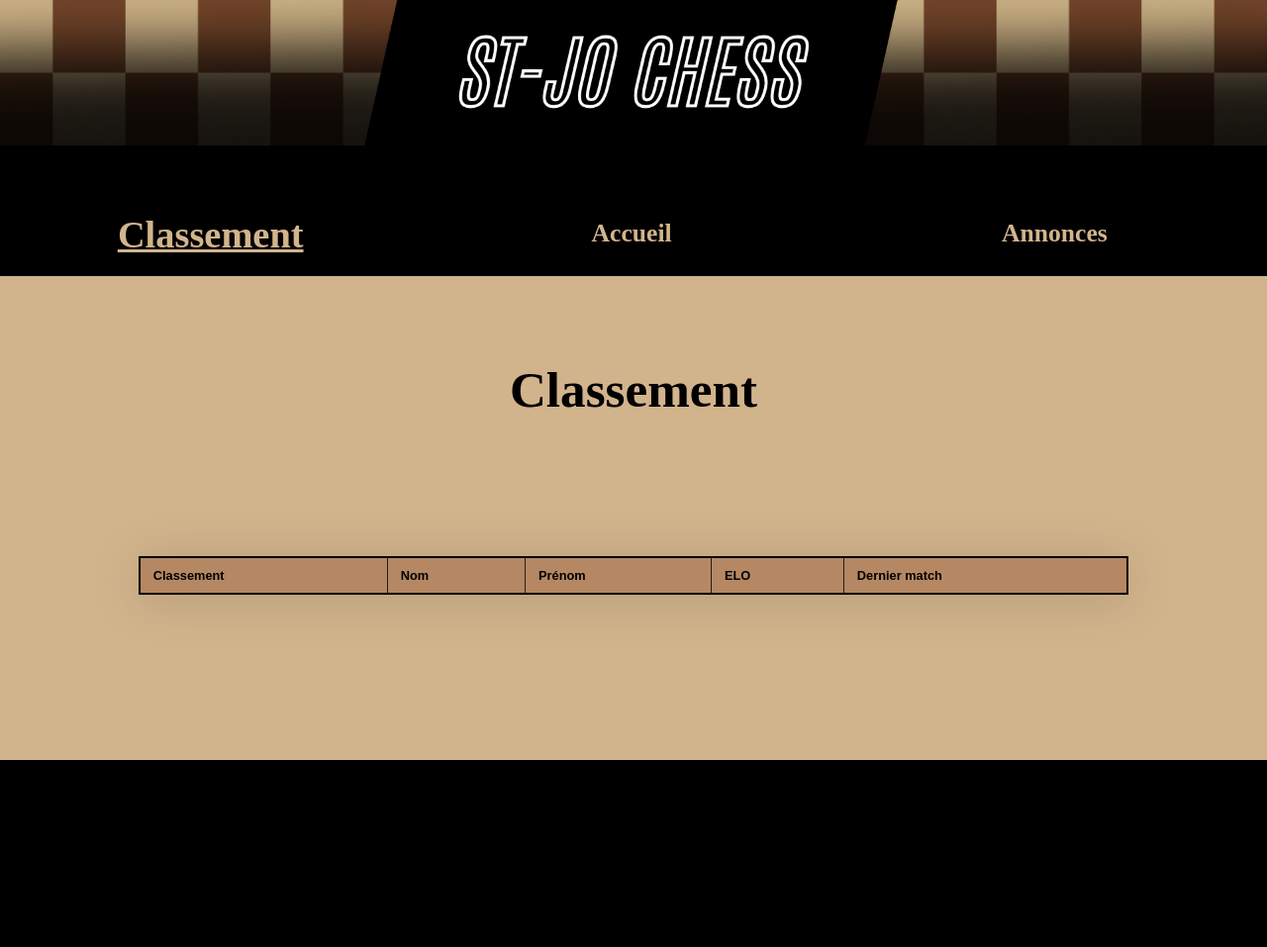
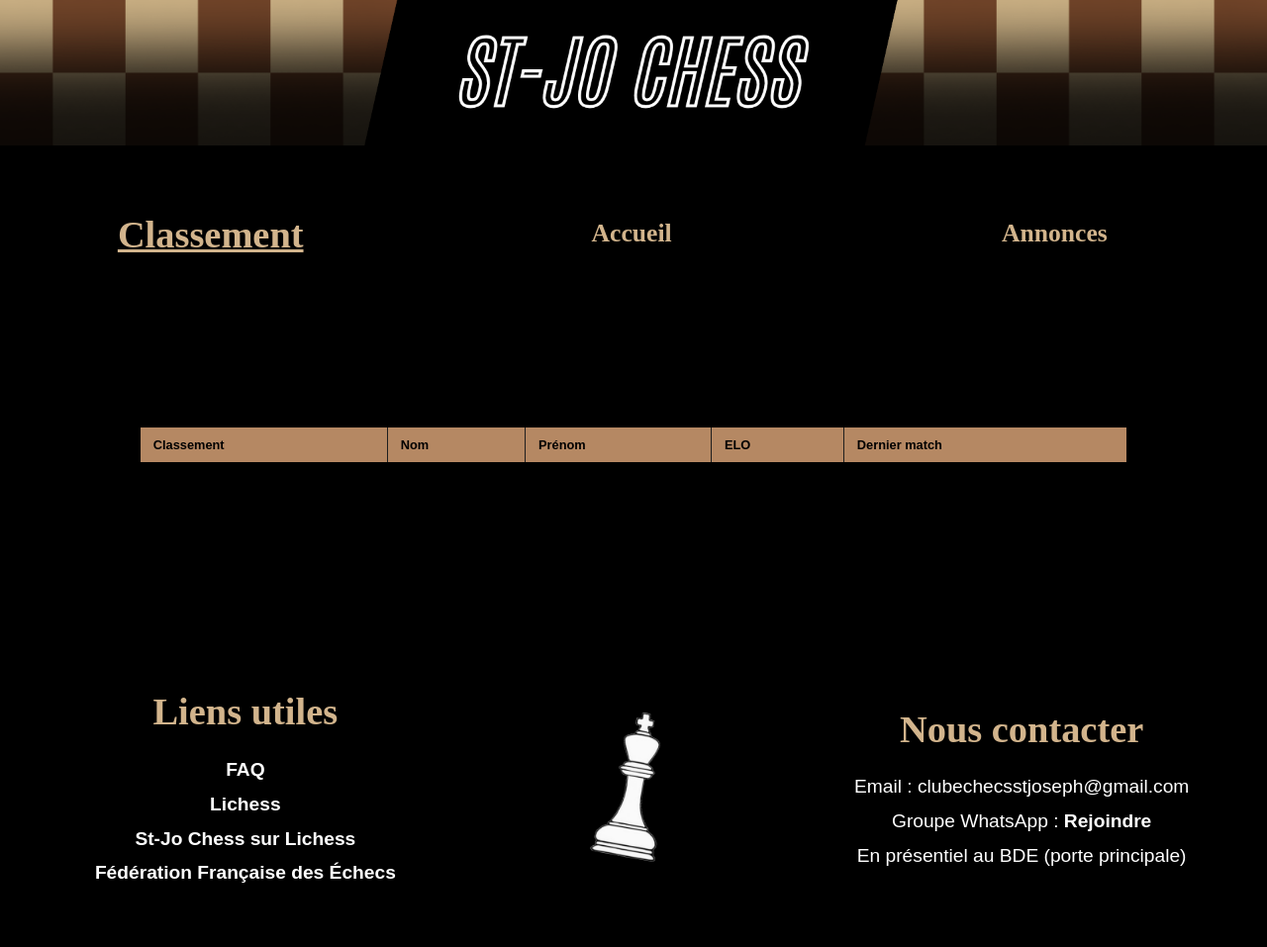
Before and after one commit to LeRecquin/StJo-Chess, a plain HTML site: page classement-index.html in a window 1280 px wide. Shown: the whole page at 99% size. Before the commit the page ends 800 px from the top, so only its background shows below. Drawn offline with Linux system fonts and the light colour scheme; no server answers.

Commit message:
Classement rework 1.2

```diff
--- a/classement-index.html
+++ b/classement-index.html
@@ -23,7 +23,6 @@
             </div>
         </header>
         <div id="classementPart">
-            <h1 id="claTitle"> Classement </h1>
             <div>
                 <table id="classement">
                     <thead>
@@ -59,5 +58,27 @@
                 </script>
             </div>
         </div>
+        <div id="informations">
+
+            <div class="column">
+                <h1 class="infoTitle"> Liens utiles </h1>
+                <a href="https://pitch-cough-554.notion.site/FAQ-de-St-Jo-Chess-2625aa78495280b185b2fb10cf2eb13b?source=copy_link" class="info" target="_blank"> FAQ </a> <br>
+                <a href="https://lichess.org/fr" class="info" target="_blank"> Lichess </a> <br>
+                <a href="https://lichess.org/team/club-dechec-st-joseph" class="info" target="_blank"> St-Jo Chess sur Lichess </a> <br>
+                <a href="https://www.echecs.asso.fr" class="info" target="_blank"> Fédération Française des Échecs </a>
+            </div>
+
+            <div id="columnFlex">
+                <img src="Elements/Fall of the King.png" id="fallOfTheKing">
+            </div>
+
+            <div class="column">
+                <h1 class="infoTitle"> Nous contacter </h1>
+                <p class="info"> Email : clubechecsstjoseph@gmail.com </p>
+                <p class="info"> Groupe WhatsApp : <a href="https://chat.whatsapp.com/CRFBUbAiLNf6QYgFMvHq5w?mode=ems_copy_c" id="infoMoins" target="_blank">Rejoindre</a> </p>
+                <p class="info"> En présentiel au BDE (porte principale) </p>
+            </div>
+        </div>
+
     </body>
 </html>
--- a/stjochess_style.css
+++ b/stjochess_style.css
@@ -141,7 +141,7 @@
 /* Classement */
 #classementPart {
     flex: 0.33;
-    background-color: tan !important;
+    background-color: rgb(0, 0, 0) !important;
     padding: 4vw;
 }
 
```
Also changed, not shown: index.html (+3 -3 lines).
